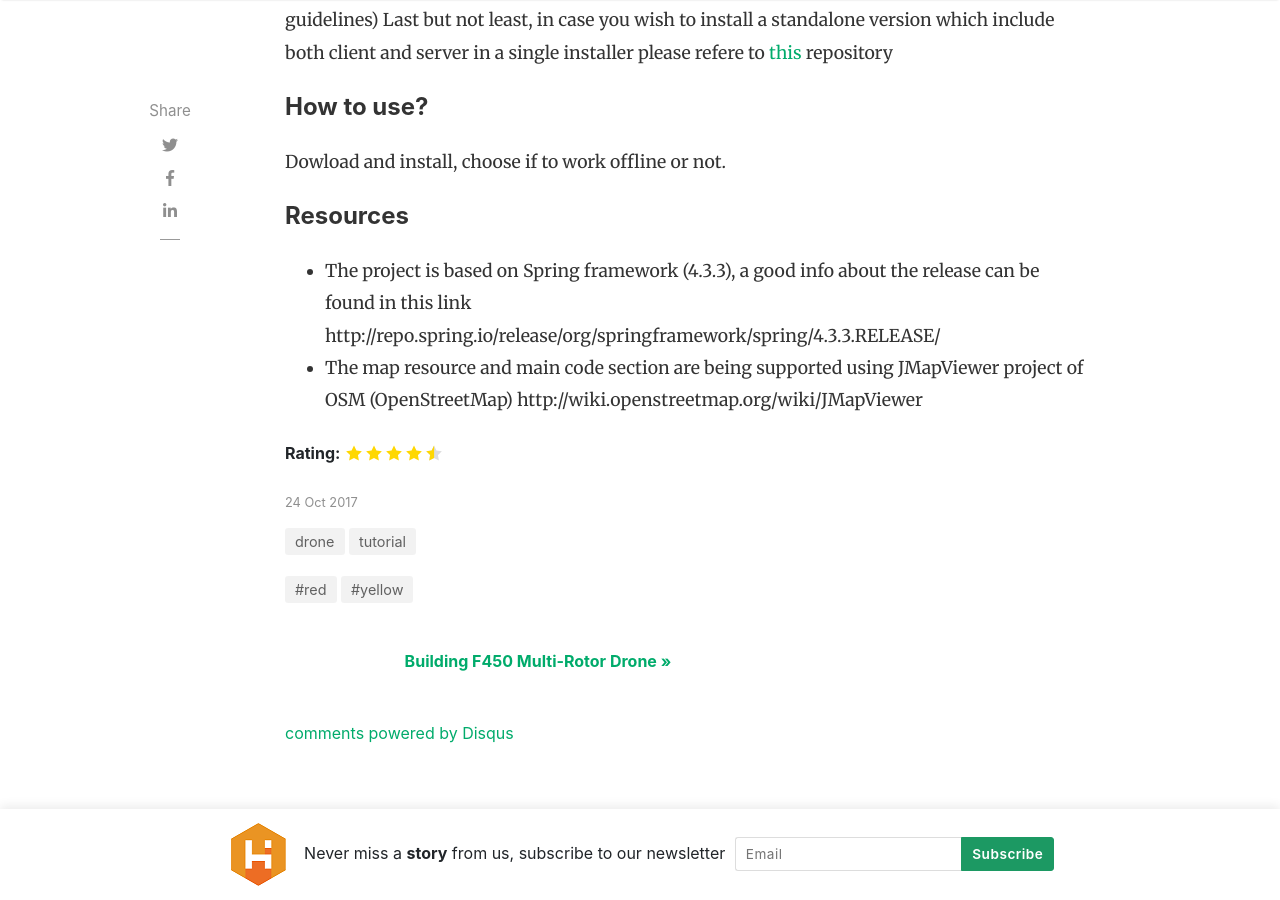
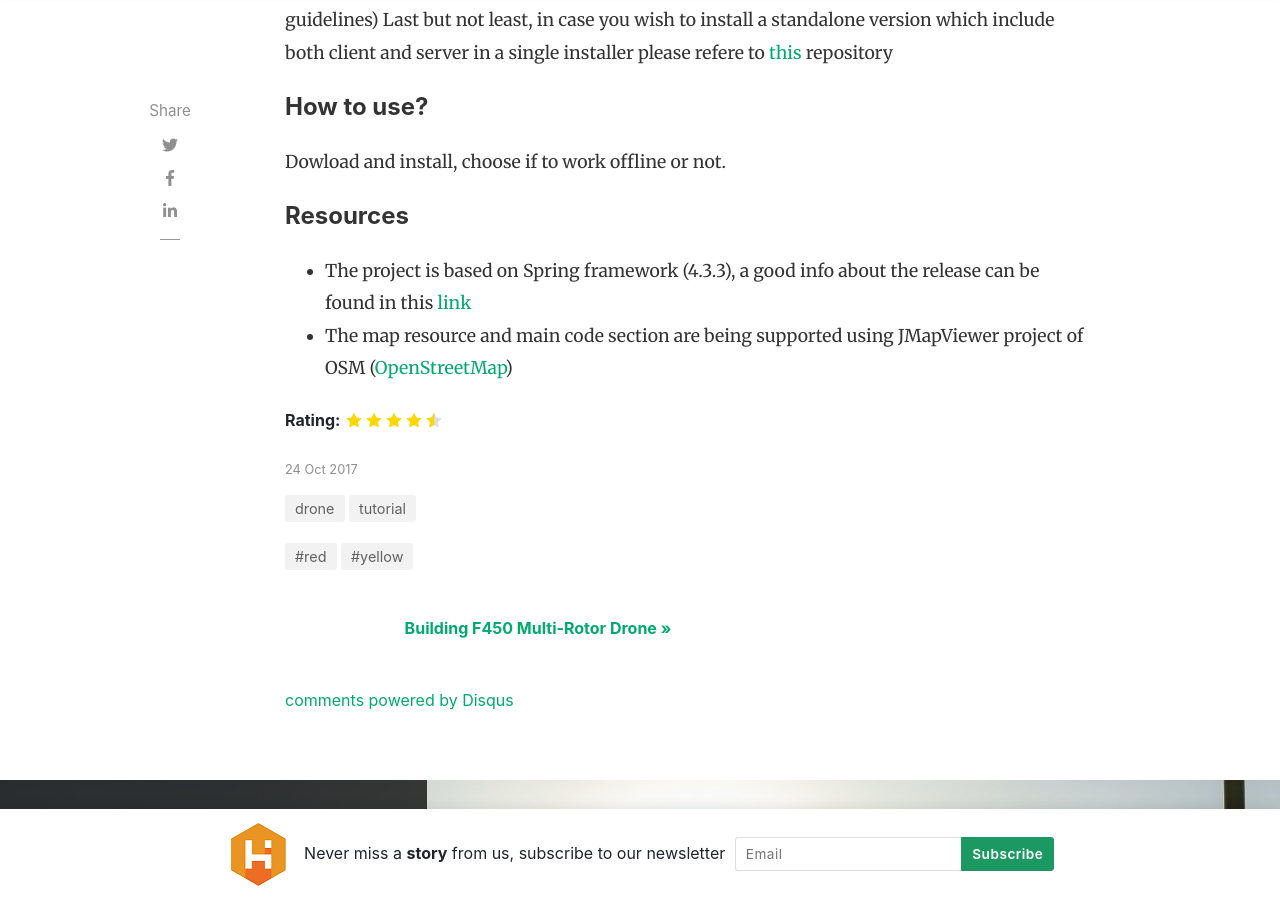
Before and after one commit to taljmars/dronedoc.io, a Jekyll site: the page built from _posts/2017-10-24-drone-gcs.md, in a window 1280 px wide and 900 px high, scrolled down 1276 px. Built offline with Jekyll 4.4.1, drawn with Linux system fonts in a browser that asks for light colours; nearby versions of some CDN libraries; comment, search, counter and statistics services are not loaded; part of the change alters nothing that is shown.

Commit message:
Update 2017-10-24-drone-gcs.md

```diff
--- a/_posts/2017-10-24-drone-gcs.md
+++ b/_posts/2017-10-24-drone-gcs.md
@@ -20,5 +20,5 @@ If you are a user who wishes to fly you drone and enjoy this fully featured Grou
 Dowload and install, choose if to work offline or not.
 
 #### Resources
-- The project is based on Spring framework (4.3.3), a good info about the release can be found in this link http://repo.spring.io/release/org/springframework/spring/4.3.3.RELEASE/
-- The map resource and main code section are being supported using JMapViewer project of OSM (OpenStreetMap) http://wiki.openstreetmap.org/wiki/JMapViewer
+- The project is based on Spring framework (4.3.3), a good info about the release can be found in this <a href="http://repo.spring.io/release/org/springframework/spring/4.3.3.RELEASE/">link</a>
+- The map resource and main code section are being supported using JMapViewer project of OSM (<a href="http://wiki.openstreetmap.org/wiki/JMapViewer">OpenStreetMap</a>)
```
